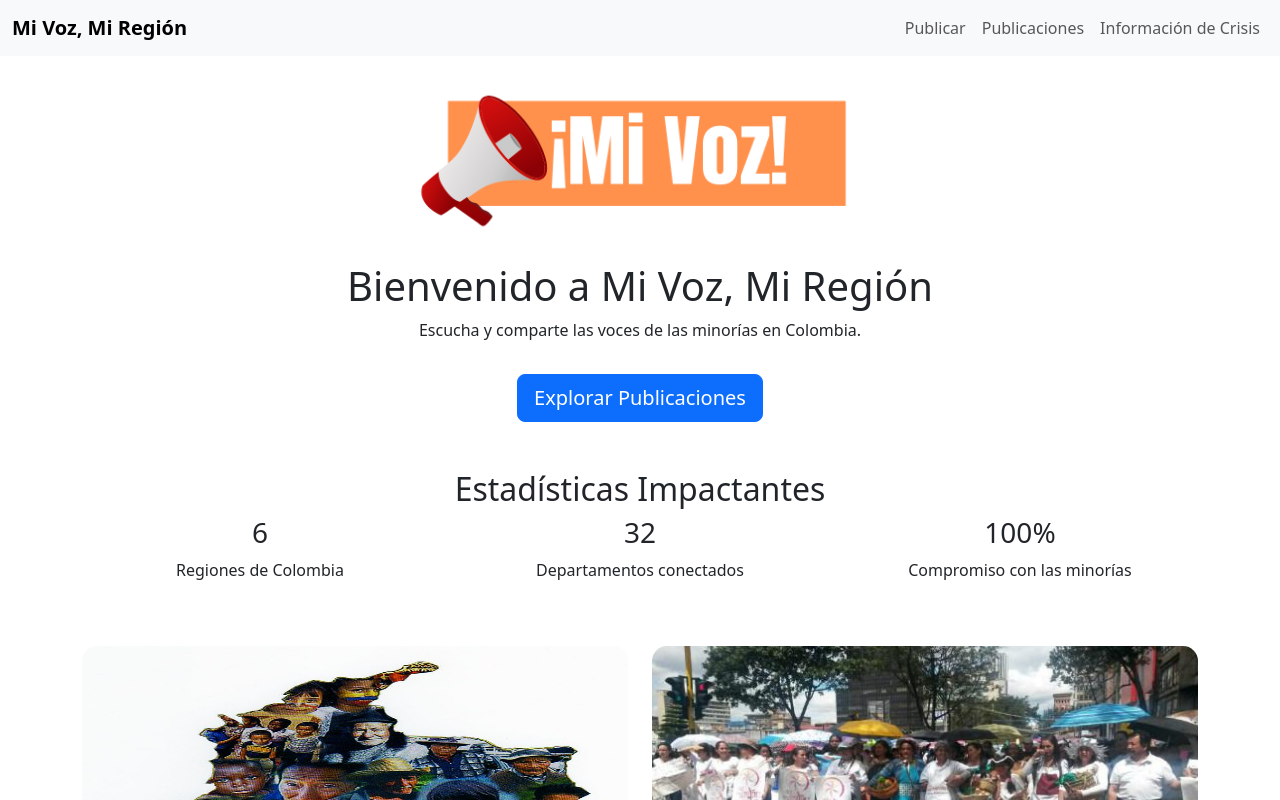
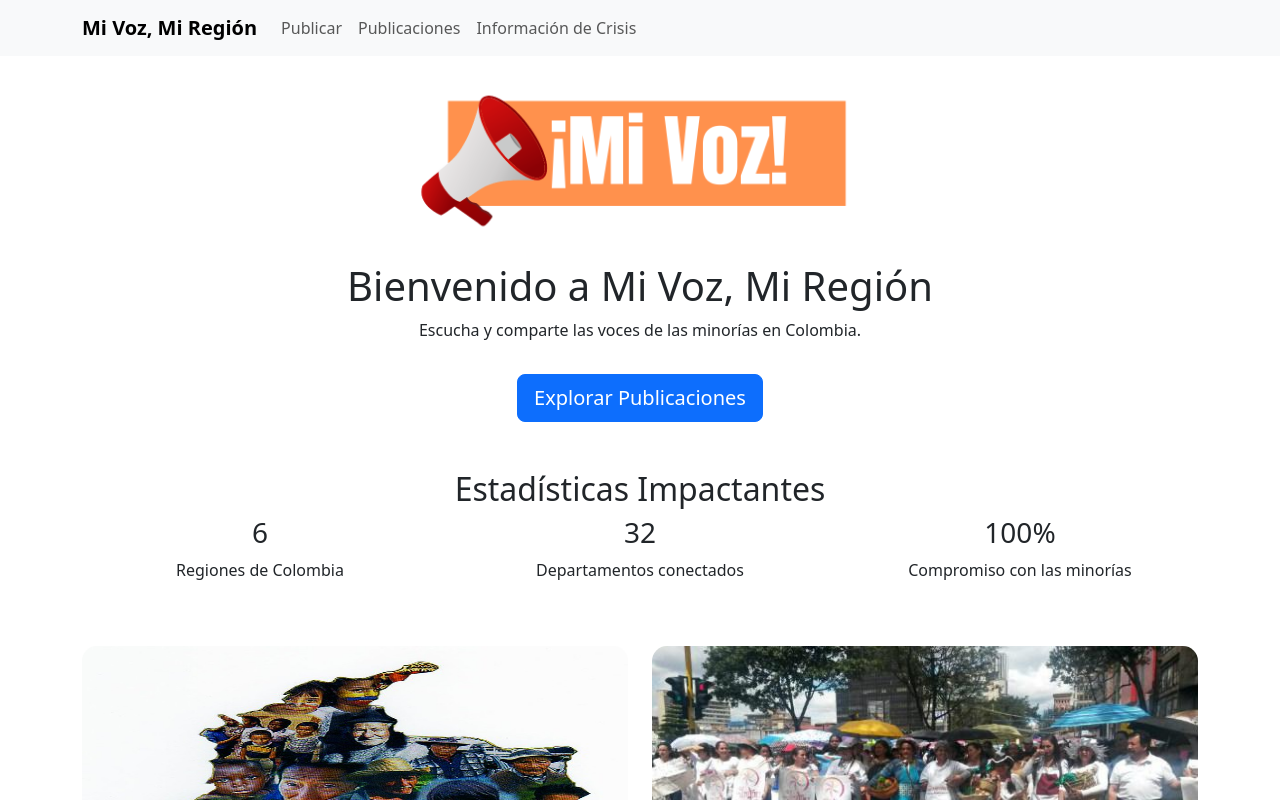
Before and after one commit to mafedelahoz/mi-voz-mi-region, a React (Create React App) app: page / in a window 1280 px wide. Shown: the top 800 px of the page. Built offline with nearby package versions, Linux system fonts and the light colour scheme.

Commit message:
Arreglos responsive en navbar y home

```diff
--- a/src/App.js
+++ b/src/App.jsx
@@ -4,12 +4,12 @@ import Home from './pages/Home';
 import Publications from './pages/Publications';
 import CrisisInfo from './pages/CrisisInfo';
 import CreatePost from './pages/CreatePost';
-import Navbar from './components/Navbar';
+import NavBar from './components/NavBar';
 
 function App() {
   return (
     <Router>
-      <Navbar />
+      <NavBar />
       <div className="container mt-4">
         <Routes>
           <Route path="/" element={<Home />} />
--- /dev/null
+++ b/src/components/NavBar.jsx
@@ -0,0 +1,24 @@
+import Container from 'react-bootstrap/Container';
+import Nav from 'react-bootstrap/Nav';
+import Navbar from 'react-bootstrap/Navbar';
+
+
+function NavBar() {
+  return (
+    <Navbar collapseOnSelect expand="lg" className="bg-body-tertiary">
+      <Container>
+      <Navbar.Brand href="/">Mi Voz, Mi Región</Navbar.Brand>
+        <Navbar.Toggle aria-controls="responsive-navbar-nav" />
+        <Navbar.Collapse id="responsive-navbar-nav">
+          <Nav className="me-auto">
+            <Nav.Link href="/create-post">Publicar</Nav.Link>
+            <Nav.Link href="/publications">Publicaciones</Nav.Link>
+            <Nav.Link href="/crisis-info">Información de Crisis</Nav.Link>
+          </Nav>
+        </Navbar.Collapse>
+      </Container>
+    </Navbar>
+  );
+}
+
+export default NavBar;
--- a/src/components/Navbar.js
+++ /dev/null
@@ -1,30 +0,0 @@
-import React from 'react';
-import { Link } from 'react-router-dom';
-
-function Navbar() {
-  return (
-    <nav className="navbar navbar-expand-lg navbar-light bg-light">
-      <div className="container-fluid">
-        <Link className="navbar-brand" to="/">Mi Voz, Mi Región</Link>
-        <button className="navbar-toggler" type="button" data-bs-toggle="collapse" data-bs-target="#navbarNav" aria-controls="navbarNav" aria-expanded="false" aria-label="Toggle navigation">
-          <span className="navbar-toggler-icon"></span>
-        </button>
-        <div className="collapse navbar-collapse" id="navbarNav">
-          <ul className="navbar-nav ms-auto">
-          <li className="nav-item">
-              <Link className="nav-link" to="/create-post">Publicar</Link>
-            </li>
-            <li className="nav-item">
-              <Link className="nav-link" to="/publications">Publicaciones</Link>
-            </li>
-            <li className="nav-item">
-              <Link className="nav-link" to="/crisis-info">Información de Crisis</Link>
-            </li>
-          </ul>
-        </div>
-      </div>
-    </nav>
-  );
-}
-
-export default Navbar;
--- a/src/pages/Home.js
+++ b/src/pages/Home.jsx
@@ -10,7 +10,7 @@ function Home() {
     <div className="home-container">
       {/* Sección del encabezado con el logo */}
       <header className="text-center mb-5">
-        <img src={logo} alt="Logo de Mi Voz, Mi Región" className="logo" style={{ width: '500px', marginBottom: '20px' }} />
+        <img src={logo} alt="Logo de Mi Voz, Mi Región" className="logo" style={{ width: '500px', maxWidth: '100%' ,marginBottom: '20px' }} />
         <h1>Bienvenido a Mi Voz, Mi Región</h1>
         <p>Escucha y comparte las voces de las minorías en Colombia.</p>
         <Link to="/publications" className="btn btn-primary btn-lg mt-3">Explorar Publicaciones</Link>
```
Also changed, not shown: tailwind.config.js (deleted, +0 -8 lines), src/components/PostCard.jsx (renamed from src/components/PostCard.js), src/pages/CreatePost.jsx (renamed from src/pages/CreatePost.js), src/pages/CrisisInfo.jsx (renamed from src/pages/CrisisInfo.js), src/pages/Login.jsx (renamed from src/pages/Login.js), src/pages/Publications.jsx (renamed from src/pages/Publications.js), src/pages/Register.jsx (renamed from src/pages/Register.js).
